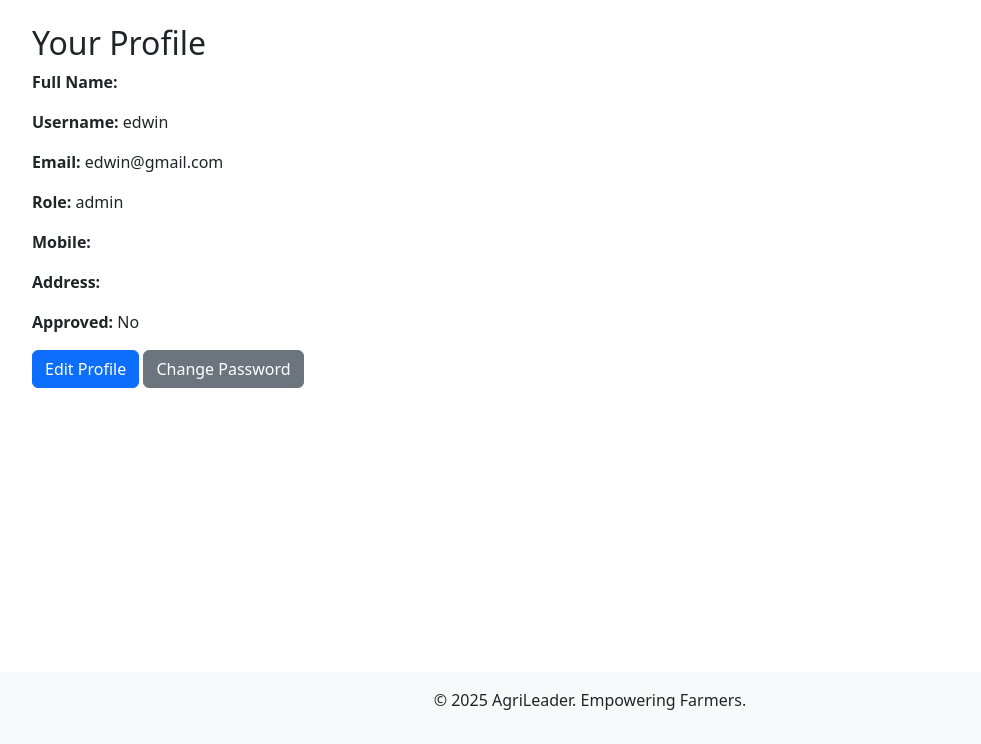
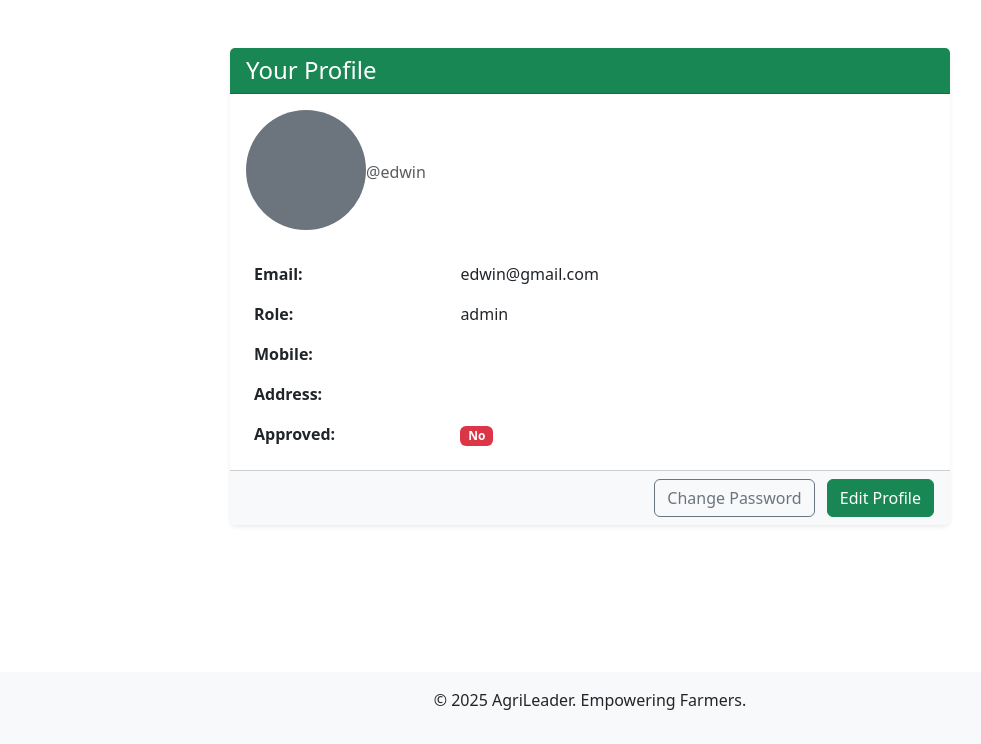
Before and after one commit to edwincshony/copyagri, a Django app: page /profile/ in a window 1280 px wide. Shown: the part 56-800 px from the top of the page, without its empty margins (50-1031 px from the left). Run offline with Django 5.2, Linux system fonts and the light colour scheme; a user stored in the database is signed in; some libraries are stand-ins or nearby versions.

Commit message:
some cleanup

```diff
--- a/accounts/templates/accounts/profile.html
+++ b/accounts/templates/accounts/profile.html
@@ -1,24 +1,81 @@
 {% extends 'accounts/base.html' %}
 {% block title %}Profile - AgriLeader{% endblock %}
+
 {% block content %}
-<div class="row">
-    <div class="col-md-8">
-        <h2>Your Profile</h2>
-        {% if user.profile_picture %}
-            <img src="{{ user.profile_picture.url }}" alt="Profile Picture" class="img-thumbnail" style="width: 150px;">
-        {% endif %}
-        <p><strong>Full Name:</strong> {{ user.first_name }} {{ user.last_name }}</p>
-        <p><strong>Username:</strong> {{ user.username }}</p>
-        <p><strong>Email:</strong> {{ user.email }}</p>
-        <p><strong>Role:</strong> {{ user.get_role_display }}</p>
-        {% if user.role == 'buyer' %}
-            <p><strong>Buyer Type:</strong> {{ user.get_buyer_type_display }}</p>
-        {% endif %}
-        <p><strong>Mobile:</strong> {{ user.mobile }}</p>
-        <p><strong>Address:</strong> {{ user.address }}</p>
-        <p><strong>Approved:</strong> {{ user.is_approved|yesno:"Yes,No" }}</p>
-        <a href="{% url 'accounts:edit_profile' %}" class="btn btn-primary">Edit Profile</a>
-        <a href="{% url 'accounts:change_password' %}" class="btn btn-secondary">Change Password</a>
+<div class="container mt-4">
+    <div class="row justify-content-center">
+        <div class="col-lg-8">
+            <div class="card shadow-sm border-0">
+                <div class="card-header bg-success text-white d-flex justify-content-between align-items-center">
+                    <h4 class="mb-0">Your Profile</h4>
+
+                </div>
+                <div class="card-body">
+                    <div class="d-flex align-items-center mb-4">
+                        {% if user.profile_picture %}
+                            <img src="{{ user.profile_picture.url }}" alt="Profile Picture"
+                                 class="rounded-circle me-3" width="120" height="120">
+                        {% else %}
+                            <div class="rounded-circle bg-secondary d-flex justify-content-center align-items-center text-white"
+                                 style="width: 120px; height: 120px;">
+                                <i class="bi bi-person fs-1"></i>
+                            </div>
+                        {% endif %}
+                        <div>
+                            <h5 class="mb-1">{{ user.first_name }} {{ user.last_name }}</h5>
+                            <p class="text-muted mb-0">@{{ user.username }}</p>
+                        </div>
+                    </div>
+
+                    <div class="table-responsive">
+                        <table class="table table-borderless mb-0">
+                            <tbody>
+                                <tr>
+                                    <th scope="row" style="width: 30%;">Email:</th>
+                                    <td>{{ user.email }}</td>
+                                </tr>
+                                <tr>
+                                    <th scope="row">Role:</th>
+                                    <td>{{ user.get_role_display }}</td>
+                                </tr>
+                                {% if user.role == 'buyer' %}
+                                <tr>
+                                    <th scope="row">Buyer Type:</th>
+                                    <td>{{ user.get_buyer_type_display }}</td>
+                                </tr>
+                                {% endif %}
+                                <tr>
+                                    <th scope="row">Mobile:</th>
+                                    <td>{{ user.mobile }}</td>
+                                </tr>
+                                <tr>
+                                    <th scope="row">Address:</th>
+                                    <td>{{ user.address }}</td>
+                                </tr>
+                                <tr>
+                                    <th scope="row">Approved:</th>
+                                    <td>
+                                        {% if user.is_approved %}
+                                            <span class="badge bg-success">Yes</span>
+                                        {% else %}
+                                            <span class="badge bg-danger">No</span>
+                                        {% endif %}
+                                    </td>
+                                </tr>
+                            </tbody>
+                        </table>
+                    </div>
+                </div>
+                <div class="card-footer bg-light text-end">
+                    <a href="{% url 'accounts:change_password' %}" class="btn btn-outline-secondary me-2">
+                        <i class="bi bi-key"></i> Change Password
+                    </a>
+                    <a href="{% url 'accounts:edit_profile' %}" class="btn btn-success">
+                        <i class="bi bi-pencil"></i> Edit Profile
+                    </a>
+                </div>
+            </div>
+        </div>
     </div>
 </div>
 {% endblock %}
--- a/adminpanel/views.py
+++ b/adminpanel/views.py
@@ -27,7 +27,7 @@ def admin_required(view_func):
 @admin_required
 def dashboard(request):
     context = {
-        'total_users': CustomUser.objects.exclude(is_superuser=True).count(),
+        'total_users': CustomUser.objects.filter(is_superuser=False, is_approved=True).count(),
         'pending_approvals': CustomUser.objects.filter(is_approved=False, role__in=['farmer', 'buyer']).count(),
         'pending_docs': UserDocument.objects.filter(status='pending').count(),
         'total_storage_slots': StorageSlot.objects.filter(is_active=True).count(),
```
Also changed, not shown: farmer/templates/farmer/dashboard.html (+86 -41 lines), db.sqlite3.
